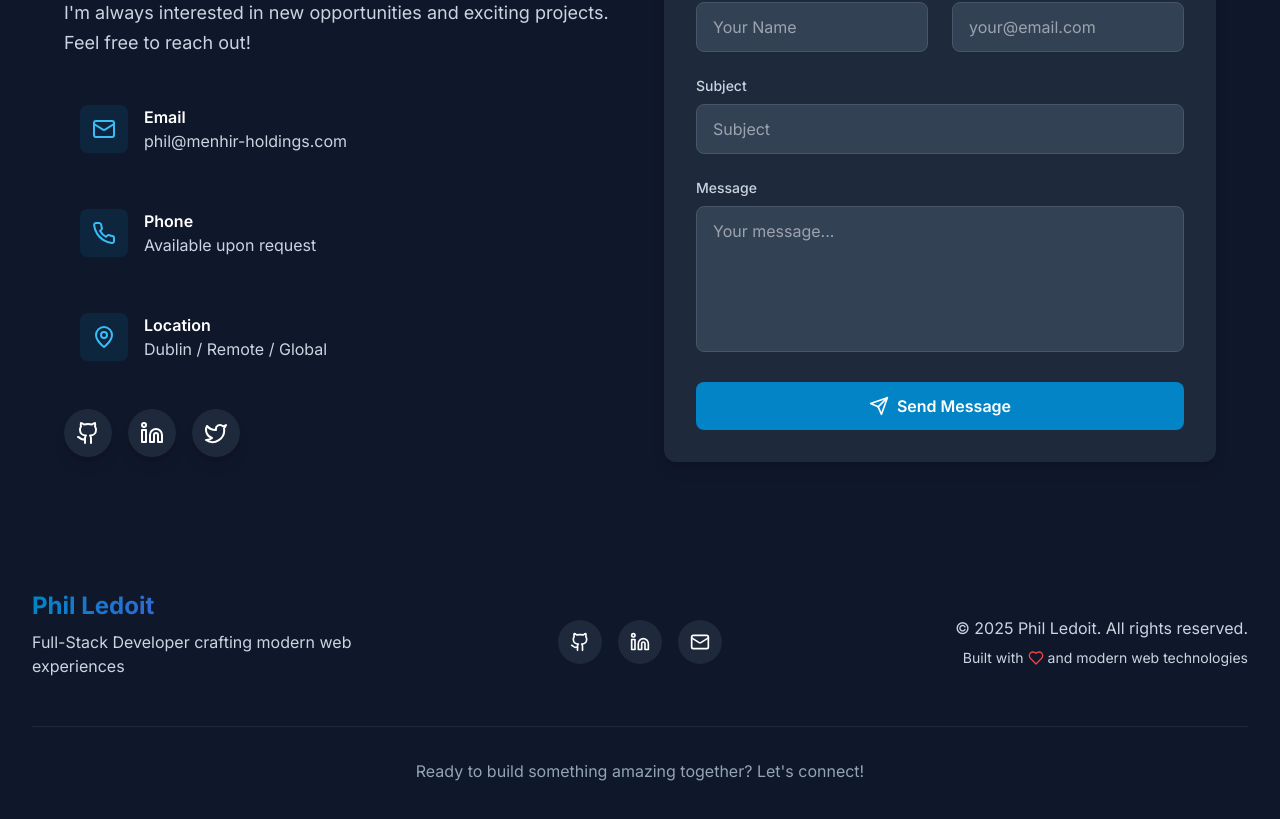
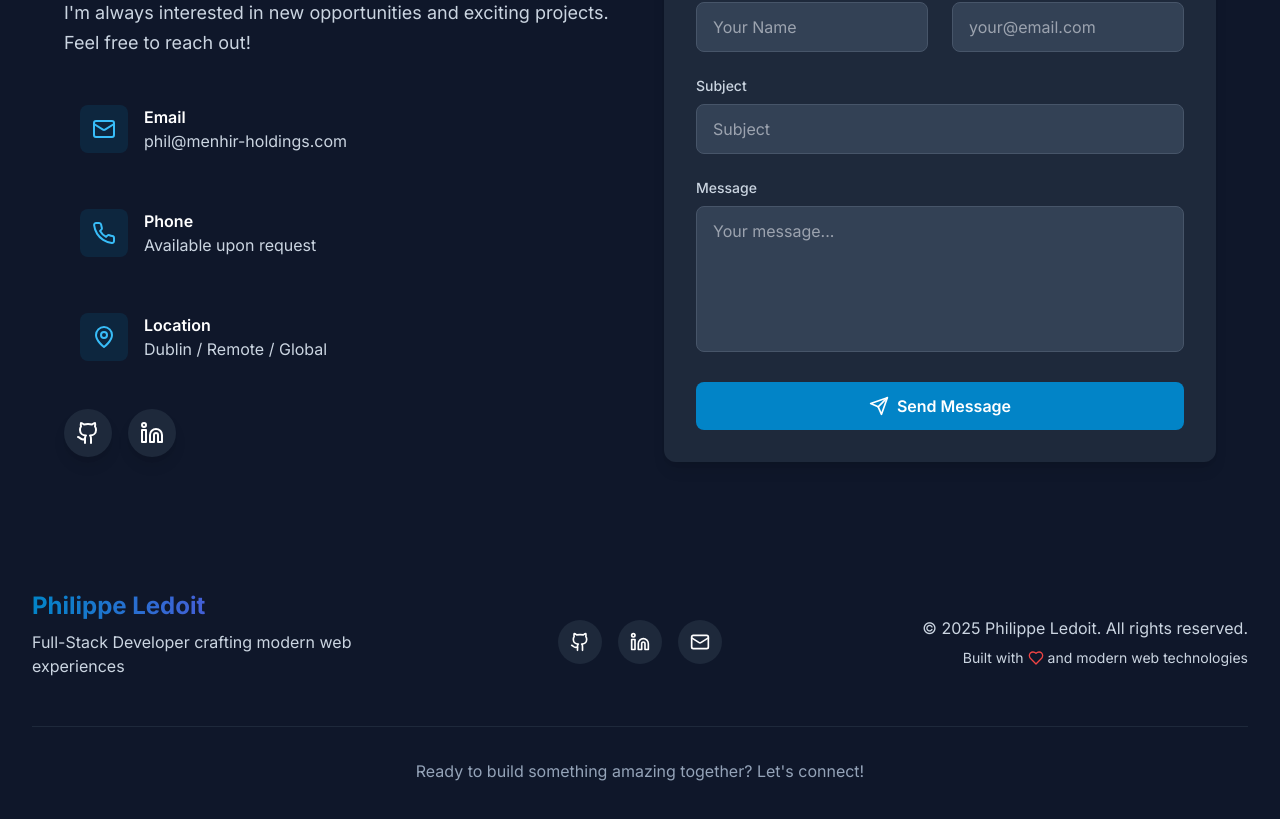
Before and after one commit to ledoit/ledoit.dev, a React (Vite) app: page / in a window 1280 px wide. Shown: the part 3598-4417 px from the top of the page. Built offline with nearby package versions, Linux system fonts and the light colour scheme; a web font is replaced by a local one.

Commit message:
Change copyright to Philippe Ledoit and remove Twitter widget

```diff
--- a/src/components/Contact.tsx
+++ b/src/components/Contact.tsx
@@ -1,6 +1,6 @@
 import React, { useState } from 'react'
 import { motion } from 'framer-motion'
-import { Mail, Phone, MapPin, Github, Linkedin, Twitter, Send } from 'lucide-react'
+import { Mail, Phone, MapPin, Github, Linkedin, Send } from 'lucide-react'
 
 const Contact = () => {
   const [formData, setFormData] = useState({
@@ -61,11 +61,6 @@ const Contact = () => {
       icon: Linkedin,
       href: 'https://linkedin.com/in/ledoit',
       label: 'LinkedIn'
-    },
-    {
-      icon: Twitter,
-      href: 'https://twitter.com/philledoit',
-      label: 'Twitter'
     }
   ]
 
--- a/src/components/Footer.tsx
+++ b/src/components/Footer.tsx
@@ -35,7 +35,7 @@ const Footer = () => {
             className="text-center md:text-left"
           >
             <h3 className="text-2xl font-bold mb-2 gradient-text">
-              Phil Ledoit
+              Philippe Ledoit
             </h3>
             <p className="text-dark-300 mb-4">
               Full-Stack Developer crafting modern web experiences
@@ -75,7 +75,7 @@ const Footer = () => {
             className="text-center md:text-right text-dark-300"
           >
             <p className="flex items-center justify-center md:justify-end">
-              © {currentYear} Phil Ledoit. All rights reserved.
+              © {currentYear} Philippe Ledoit. All rights reserved.
             </p>
             <p className="flex items-center justify-center md:justify-end mt-2 text-sm">
               Built with <Heart className="w-4 h-4 text-red-500 mx-1" /> and modern web technologies
```
